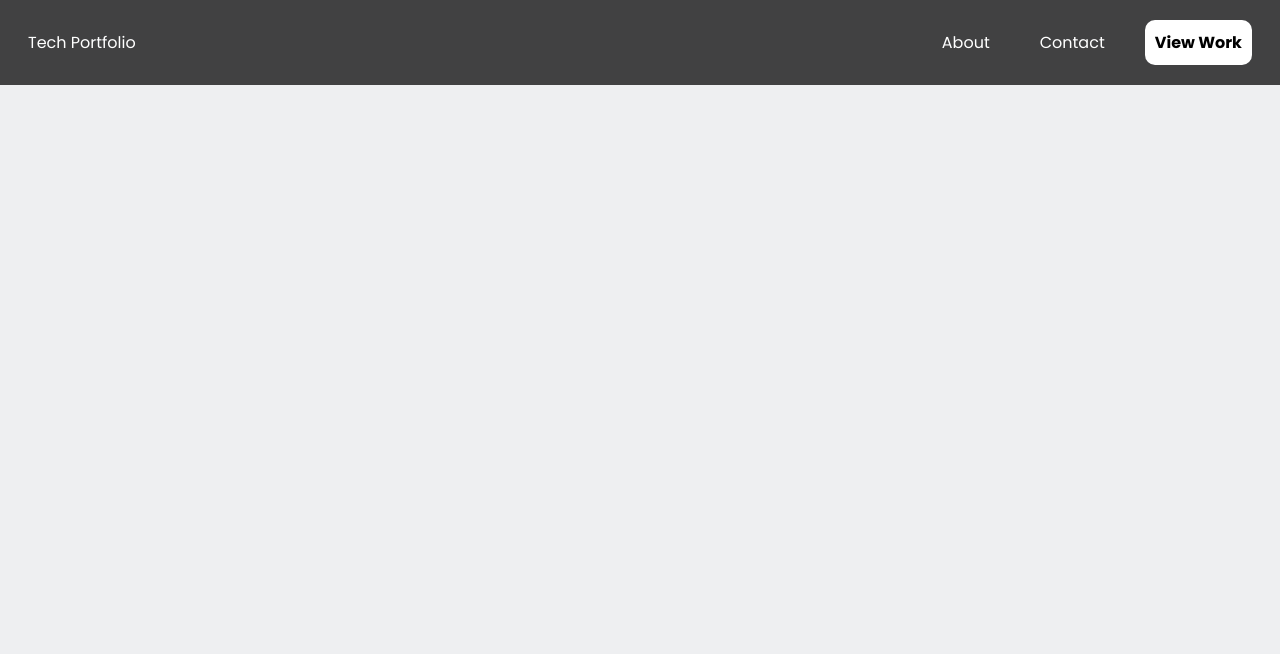
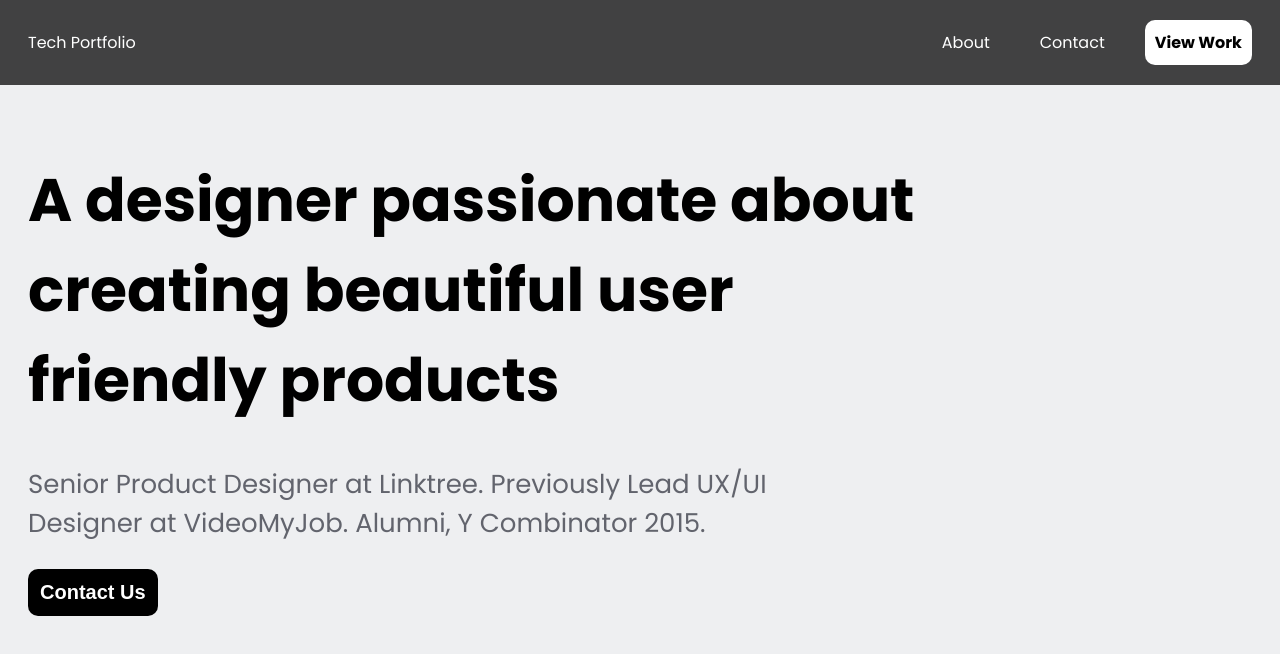
Before and after one commit to Prasanna-naik-97/My-Portfolio-React-App, a React (Create React App) app: page / in a window 1280 px wide. Shown: the top 654 px of the page. Built offline with nearby package versions, Linux system fonts and the light colour scheme; the HTML template or start-up script is replaced by a standard one; a web font is replaced by a local one.

Commit message:
description changes added

```diff
--- a/src/App.js
+++ b/src/App.js
@@ -1,10 +1,14 @@
 import './App.scss';
 import { Header } from "./components/header/Header";
+import Description from "./components/description/Description";
 
 function App() {
   return (
     <div className="App">
       <Header/>
+      <div className="main">
+        <Description />
+      </div>
     </div>
   );
 }
--- /dev/null
+++ b/src/components/description/Description.js
@@ -0,0 +1,14 @@
+import React from 'react'
+import './description.scss';
+
+const Description = () => {
+  return (
+    <div className="description">
+        <h1>A designer passionate about creating beautiful user friendly products</h1>
+        <p className="aboutme">Senior Product Designer at Linktree. Previously Lead UX/UI Designer at VideoMyJob. Alumni, Y Combinator 2015.</p>
+        <button>Contact Us</button>
+    </div>
+  )
+}
+
+export default Description
--- /dev/null
+++ b/src/components/description/description.scss
@@ -0,0 +1,24 @@
+.description {
+    h1 {
+      font-size: 60px;
+      width: 75%;
+    }
+
+    .aboutme {
+      color: #62646d;
+      font-size: 26px;
+      font-weight: 300;
+      width: 65%;
+    }
+
+    button {
+      border-radius: 10px;
+      font-weight: 700;
+      border: 0;
+      background: black;
+      color: #fff;
+      padding: 12px;
+      font-size: 20px;
+      cursor: pointer;
+    }
+  }
```
